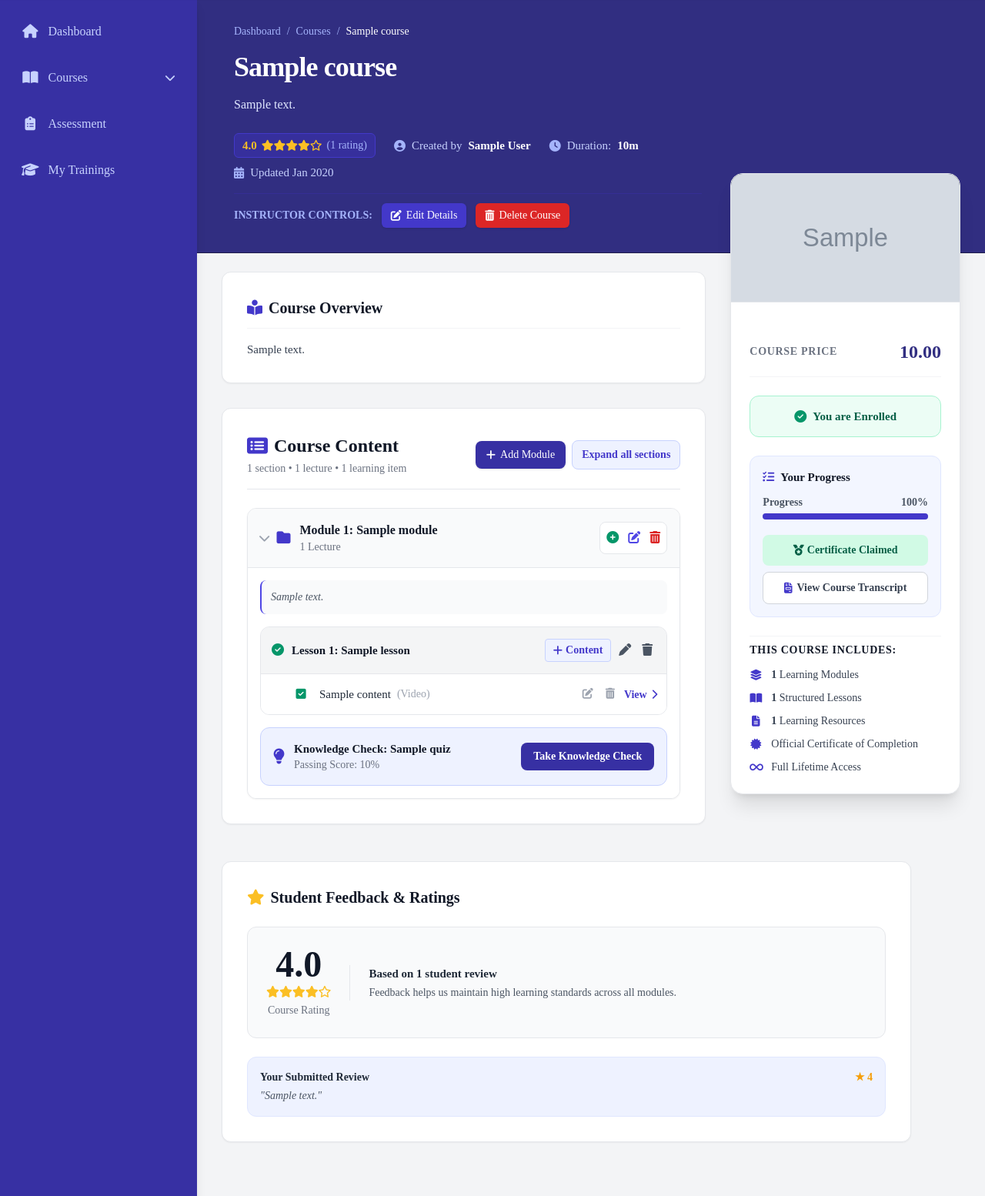
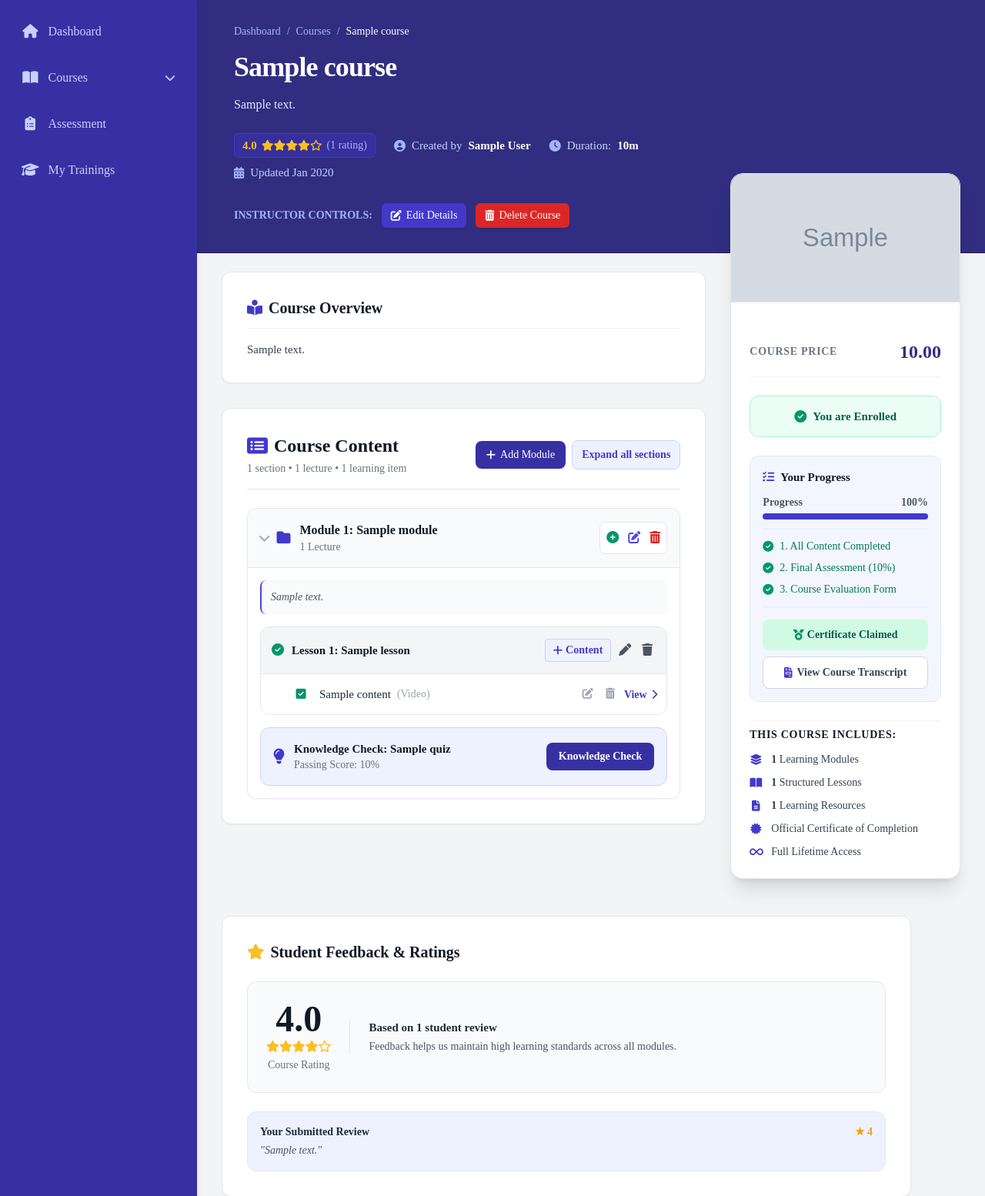
Before and after one commit to Dhamilare/LMS_v_2, a Django app: a page that uses lmsApp/templates/course_detail.html in a window 1280 px wide. Shown: the part 65-1619 px from the top of the page at 77% size. Run offline with Django 5.2, Linux system fonts and the light colour scheme; a user stored in the database is signed in; tables that the repository leaves empty hold one stand-in row (values such as "Sample post"); grey boxes marked "Sample" are stand-in pictures; parts of the project's set-up code (start-up, migrations or seed data) failed here and were passed over; some libraries are stand-ins or nearby versions.

Commit message:
new changes

```diff
--- a/lmsApp/templates/course_detail.html
+++ b/lmsApp/templates/course_detail.html
@@ -320,7 +320,7 @@
                                                             </span>
                                                         {% elif module.lessons_completed %}
                                                             <a href="{% url 'module_quiz_take' module_id=module.id %}" class="bg-indigo-800 hover:bg-indigo-700 text-white font-bold text-xs px-4 py-2 rounded-lg transition shadow-xs">
-                                                                Take Knowledge Check
+                                                                Knowledge Check
                                                             </a>
                                                         {% else %}
                                                             <span class="text-xs text-gray-400 font-medium flex items-center gap-1">
@@ -401,6 +401,7 @@
                                     <i class="fas fa-tasks text-indigo-700"></i> Your Progress
                                 </h4>
 
+                                {# Progress Bar #}
                                 <div>
                                     <div class="flex justify-between text-xs font-bold text-gray-600 mb-1">
                                         <span>Progress</span>
@@ -411,27 +412,71 @@
                                     </div>
                                 </div>
 
-                                {# Action CTA #}
-                                <div class="space-y-2 pt-2">
+                                {# Step Checklist #}
+                                <ul class="space-y-2 text-xs text-gray-700 border-t border-b border-indigo-100/80 py-3">
+                                    <li class="flex items-center justify-between font-medium {% if enrollment.is_content_completed %}text-emerald-700{% else %}text-gray-600{% endif %}">
+                                        <span class="flex items-center gap-2">
+                                            <i class="fas {% if enrollment.is_content_completed %}fa-check-circle text-emerald-600{% else %}fa-circle-notch text-gray-400{% endif %}"></i>
+                                            1. All Content Completed
+                                        </span>
+                                    </li>
+
+                                    {% if course_quiz %}
+                                        <li class="flex items-center justify-between font-medium {% if has_passed_final_quiz %}text-emerald-700{% elif has_failed_course %}text-rose-700{% else %}text-gray-600{% endif %}">
+                                            <span class="flex items-center gap-2">
+                                                <i class="fas {% if has_passed_final_quiz %}fa-check-circle text-emerald-600{% elif has_failed_course %}fa-times-circle text-rose-600{% else %}fa-circle-notch text-gray-400{% endif %}"></i>
+                                                2. Final Assessment ({{ course_quiz.pass_percentage }}%)
+                                            </span>
+                                        </li>
+                                    {% endif %}
+
+                                    <li class="flex items-center justify-between font-medium {% if enrollment.has_completed_survey %}text-emerald-700{% else %}text-gray-600{% endif %}">
+                                        <span class="flex items-center gap-2">
+                                            <i class="fas {% if enrollment.has_completed_survey %}fa-check-circle text-emerald-600{% else %}fa-circle-notch text-gray-400{% endif %}"></i>
+                                            {% if course_quiz %}3{% else %}2{% endif %}. Course Evaluation Form
+                                        </span>
+                                    </li>
+                                </ul>
+
+                                {# Action CTA Buttons #}
+                                <div class="space-y-2 pt-1">
                                     {% if enrollment.has_certificate %}
                                         <div class="bg-emerald-100 text-emerald-800 font-bold p-2.5 rounded-lg text-xs text-center flex items-center justify-center gap-1">
-                                            <i class="fas fa-medal"></i> Certificate Claimed
+                                            <i class="fas fa-medal text-emerald-600"></i> Certificate Claimed
                                         </div>
+
                                     {% elif enrollment.can_claim_certificate %}
                                         <button onclick="showConfirmationModal('{% url 'issue_certificate' course_slug=course.slug %}', 'Claim Certificate', 'Issue your certificate now?')" class="w-full bg-emerald-600 hover:bg-emerald-700 text-white font-bold py-2.5 px-3 rounded-lg text-xs transition shadow flex items-center justify-center gap-1">
                                             <i class="fas fa-medal"></i> Claim Certificate
                                         </button>
+
+                                    {% elif has_failed_course %}
+                                        <div class="bg-rose-100 text-rose-800 font-bold p-2.5 rounded-lg text-xs text-center border border-rose-200 flex items-center justify-center gap-1">
+                                            <i class="fas fa-times-circle text-rose-600"></i> Final Assessment Failed (Max Attempts)
+                                        </div>
+
                                     {% elif has_passed_final_quiz and enrollment.is_content_completed and not enrollment.has_completed_survey %}
                                         <a href="{% url 'course_evaluation' course_slug=course.slug %}" class="w-full bg-amber-500 hover:bg-amber-600 text-white font-bold py-2.5 px-3 rounded-lg text-xs transition shadow flex items-center justify-center gap-1 block text-center">
-                                            <i class="fas fa-clipboard-list"></i> Course Survey Required
+                                            <i class="fas fa-clipboard-list"></i> Course Survey (Required)
                                         </a>
+
                                     {% elif course_quiz and enrollment.is_content_completed %}
                                         <a href="{% url 'quiz_take' course_slug=course.slug %}" class="w-full bg-indigo-800 hover:bg-indigo-700 text-white font-bold py-2.5 px-3 rounded-lg text-xs transition shadow flex items-center justify-center gap-1 block text-center">
-                                            <i class="fas fa-play"></i> Start Assessment
+                                            <i class="fas fa-play"></i> Start Final Assessment
                                         </a>
+
+                                    {% elif not course_quiz and enrollment.is_content_completed and not enrollment.has_completed_survey %}
+                                        <a href="{% url 'course_evaluation' course_slug=course.slug %}" class="w-full bg-amber-500 hover:bg-amber-600 text-white font-bold py-2.5 px-3 rounded-lg text-xs transition shadow flex items-center justify-center gap-1 block text-center">
+                                            <i class="fas fa-clipboard-list"></i> Course Survey (Required)
+                                        </a>
+
+                                    {% else %}
+                                        <div class="bg-gray-100 text-gray-500 font-medium p-2.5 rounded-lg text-xs text-center border border-gray-200 flex items-center justify-center gap-1">
+                                            <i class="fas fa-lock"></i> Complete lessons to unlock
+                                        </div>
                                     {% endif %}
 
-                                    {# --- RESTORED: VIEW COURSE TRANSCRIPT LINK --- #}
+                                    {# Course Transcript Link #}
                                     {% if course_quiz %}
                                         <a href="{% url 'course_transcript' course_slug=course.slug %}" class="w-full bg-white hover:bg-gray-50 text-gray-700 font-bold py-2.5 px-3 rounded-lg text-xs transition border border-gray-300 flex items-center justify-center gap-1.5 shadow-2xs">
                                             <i class="fas fa-file-invoice text-indigo-700"></i> View Course Transcript
```
